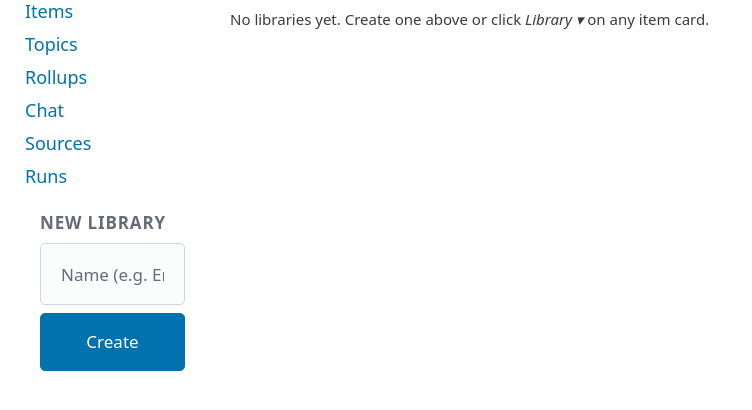
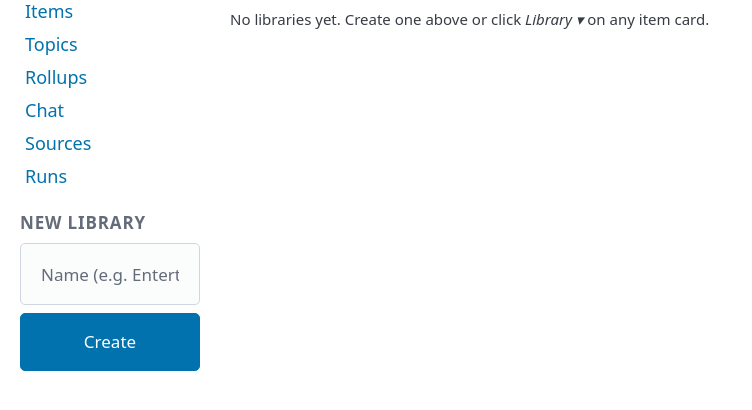
Before and after one commit to DecafCoding/ArtimesOne, a FastAPI app: template artimesone/web/templates/libraries.html in a window 1280 px wide. Shown: the part 196-606 px from the top of the page, without its empty margins (0-752 px from the left). Run offline with FastAPI, Linux system fonts and the light colour scheme; the template is opened without the code that fills it, so the values that code supplies are empty; parts of the project's set-up code (start-up, migrations or seed data) failed here and were passed over; some libraries are stand-ins or nearby versions.

Commit message:
style: match main content right padding to header, widen sidebar form
Main content was flush against the viewport edge while the header had
1rem inline padding. Added matching right padding so both align. Also
dropped horizontal padding on sidebar-section so the New Library form
can use the full sidebar width instead of feeling squeezed.

Co-Authored-By: Claude Opus 4.7 <noreply@anthropic.com>

```diff
--- a/artimesone/web/static/style.css
+++ b/artimesone/web/static/style.css
@@ -8,7 +8,6 @@ h3 { font-size: 1.1rem; }
 /* ── Sidebar per-page sections ────────────────────────────────────── */
 .sidebar-section {
   margin-top: 1.25rem;
-  padding: 0 0.75rem 0 1rem;
 }
 .sidebar-section h3 {
   font-size: 0.85rem;
@@ -73,6 +72,7 @@ header.container {
 .app-main {
   flex: 1;
   min-width: 0;
+  padding-right: 1rem;
 }
 
 @media (max-width: 768px) {
```
